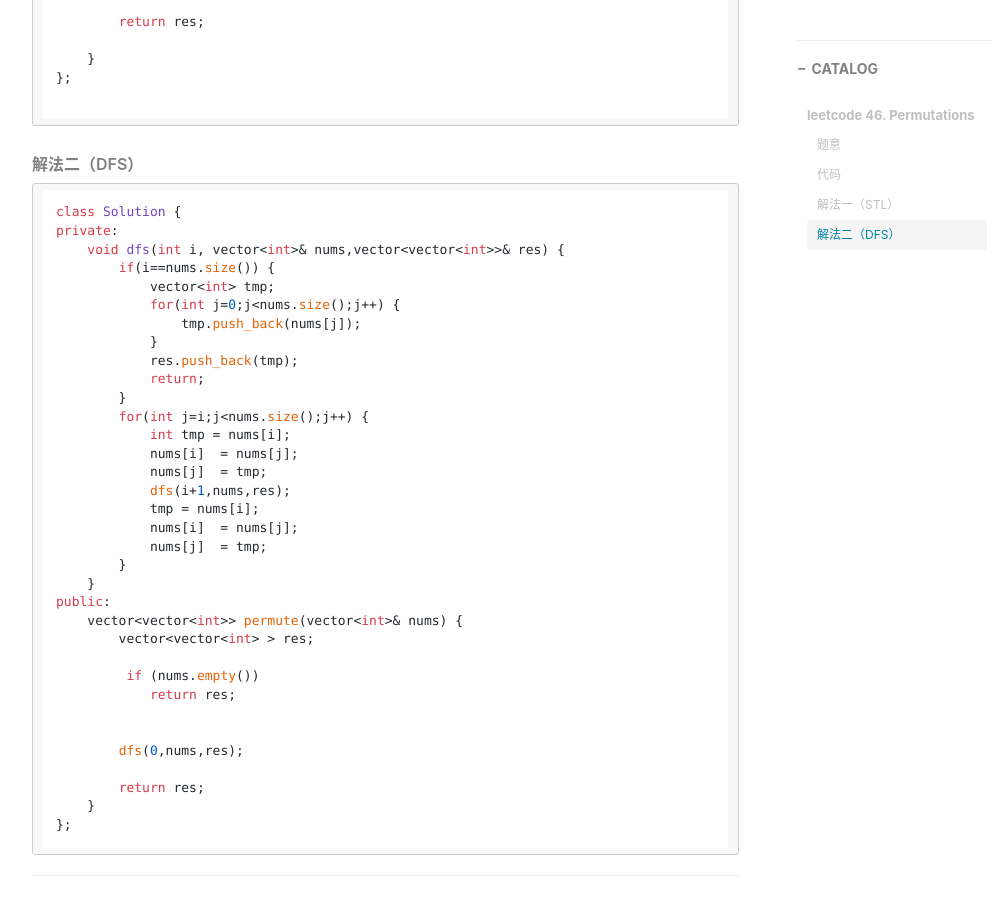
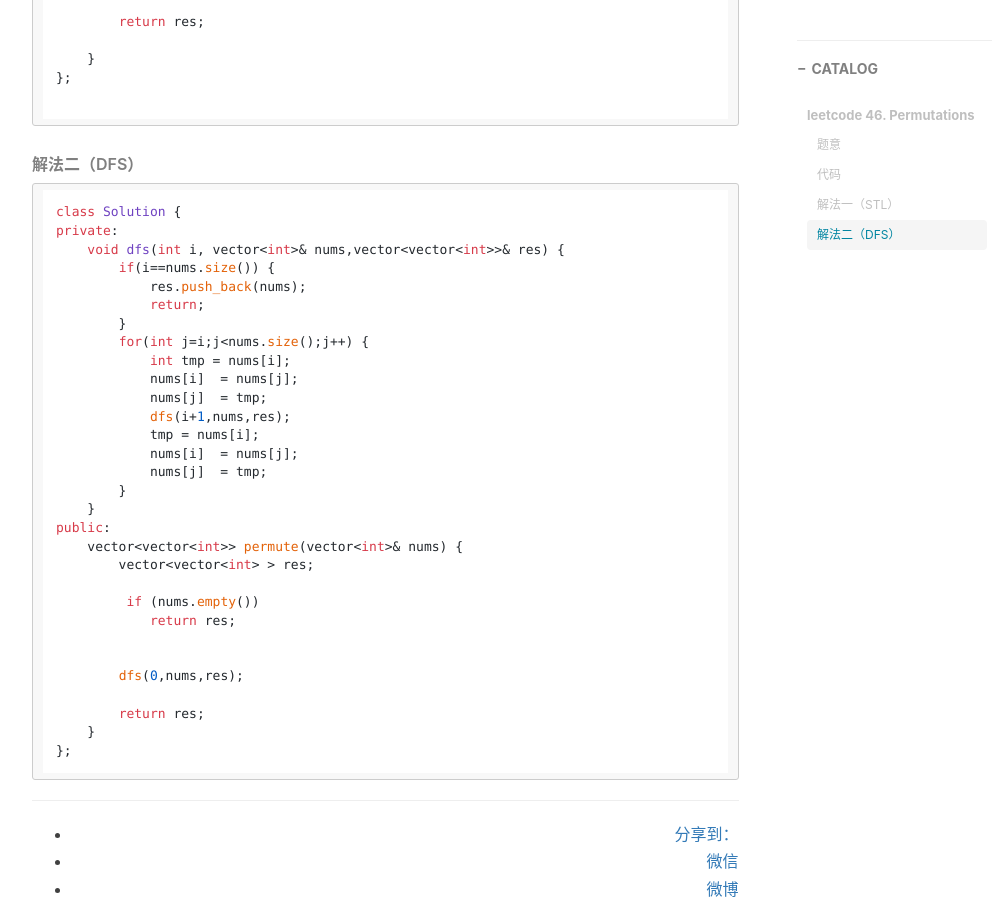
Before and after one commit to johnnwyw/johnnwyw.github.io, a Jekyll site: the page built from _posts/2016-05-25- leetcode 46 Permutations.markdown, in a window 1280 px wide and 900 px high, scrolled down 1153 px. Shown: the whole window, without its empty margins (233-1238 px from the left). Built offline with Jekyll 4.4.1, drawn with Linux system fonts in a browser that asks for light colours; nearby versions of some CDN libraries; comment, search, counter and statistics services are not loaded.

Commit message:
leetcode 46. Permutations

```diff
--- a/_posts/2016-05-25- leetcode 46 Permutations.markdown
+++ b/_posts/2016-05-25- leetcode 46 Permutations.markdown
@@ -62,11 +62,7 @@ class Solution {
 private:
     void dfs(int i, vector<int>& nums,vector<vector<int>>& res) {
         if(i==nums.size()) {
-            vector<int> tmp;
-            for(int j=0;j<nums.size();j++) {
-                tmp.push_back(nums[j]);
-            }
-            res.push_back(tmp);
+            res.push_back(nums);
             return;
         }
         for(int j=i;j<nums.size();j++) {
```
